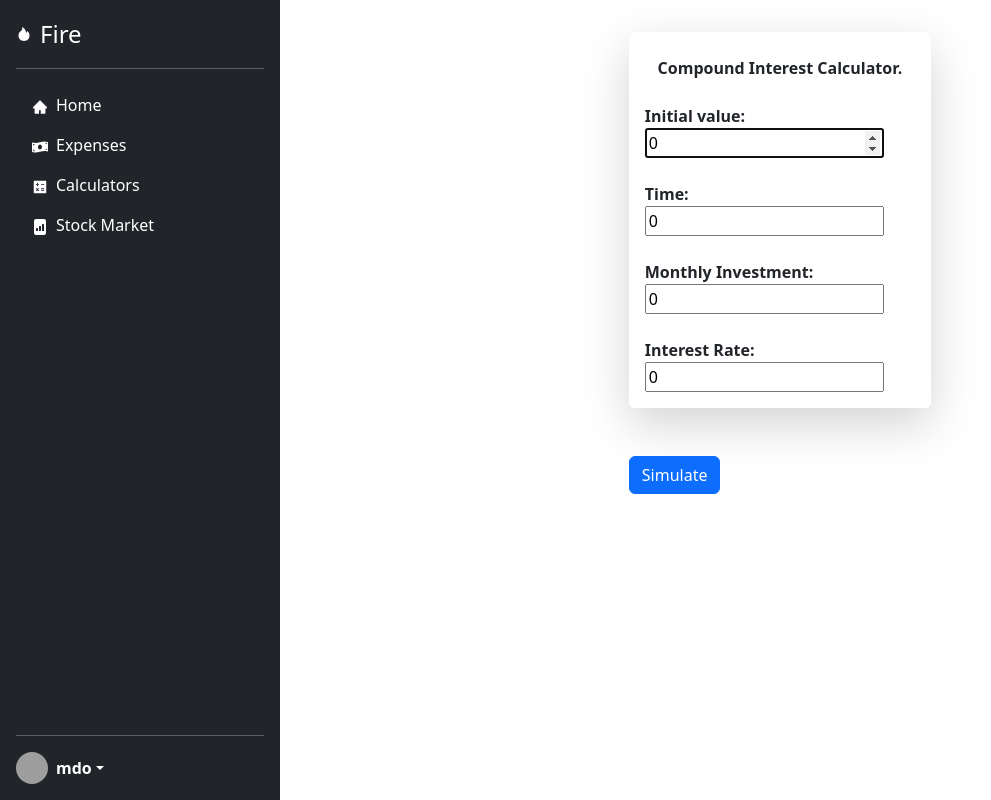
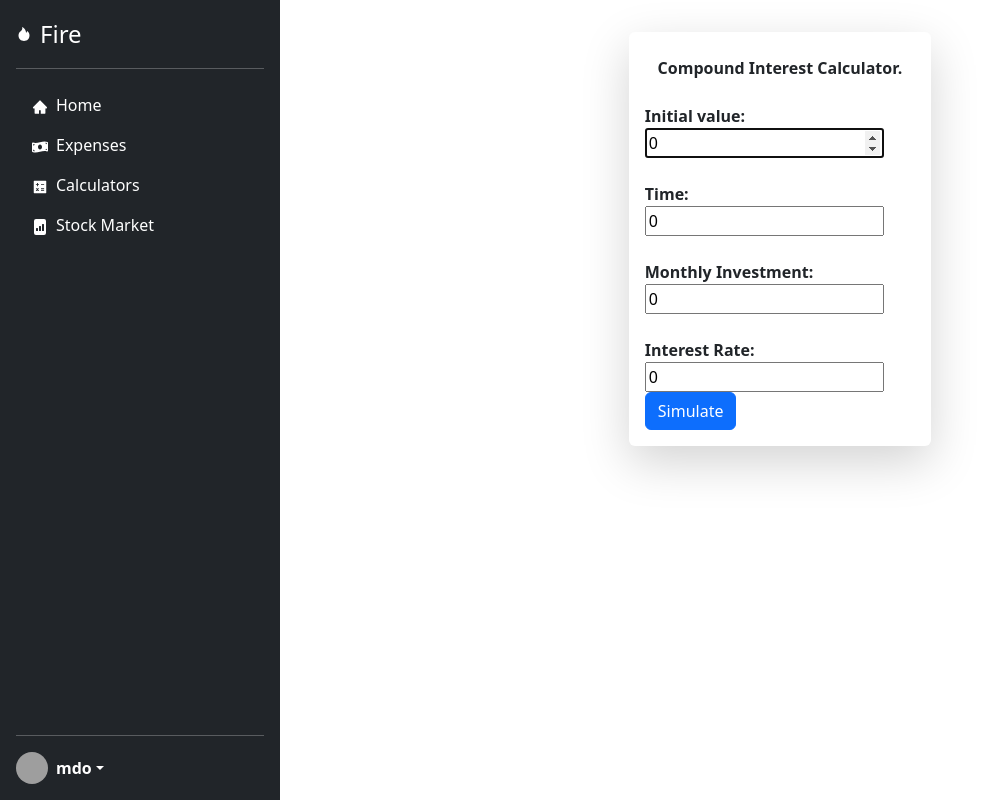
Before and after one commit to danielflorencio/fire-desktop, a React (Vite) app: page /calculators/compound_interest_calculator in a window 1280 px wide. Shown: the whole page, without its empty margins (0-991 px from the left). Built offline with nearby package versions, Linux system fonts and the light colour scheme; grey boxes are pictures that could not be loaded.

Commit message:
fixed the cicalc and sicalc form styles

```diff
--- a/src/components/CiCalc/CiCalc.tsx
+++ b/src/components/CiCalc/CiCalc.tsx
@@ -39,7 +39,7 @@ export default function CiCalculator(){
     return(
         <>
             {currentStepIndex === 0 ? (
-            <div className="forms-container">
+            <div className="shadow-lg p-3 mb-5 bg-white rounded forms-container">
             <form onSubmit={handleSubmit}>
                 {step}
                 <button className='btn btn-primary' type='submit'>Simulate</button>
@@ -63,7 +63,7 @@ type SimulationFormProps = FormData & {
 export function CiForm({amount, howLongM, investment, interestRate, updateFields} : SimulationFormProps){
 
     return(
-        <div className="shadow-lg p-3 mb-5 bg-white rounded">
+        <div>
             <p className="mb-4 text-center" style={{margin: '1vh 1vw'}}><strong>Compound Interest Calculator.</strong></p>
             <div className="form-item">
                 <label>Initial value: </label>
```
